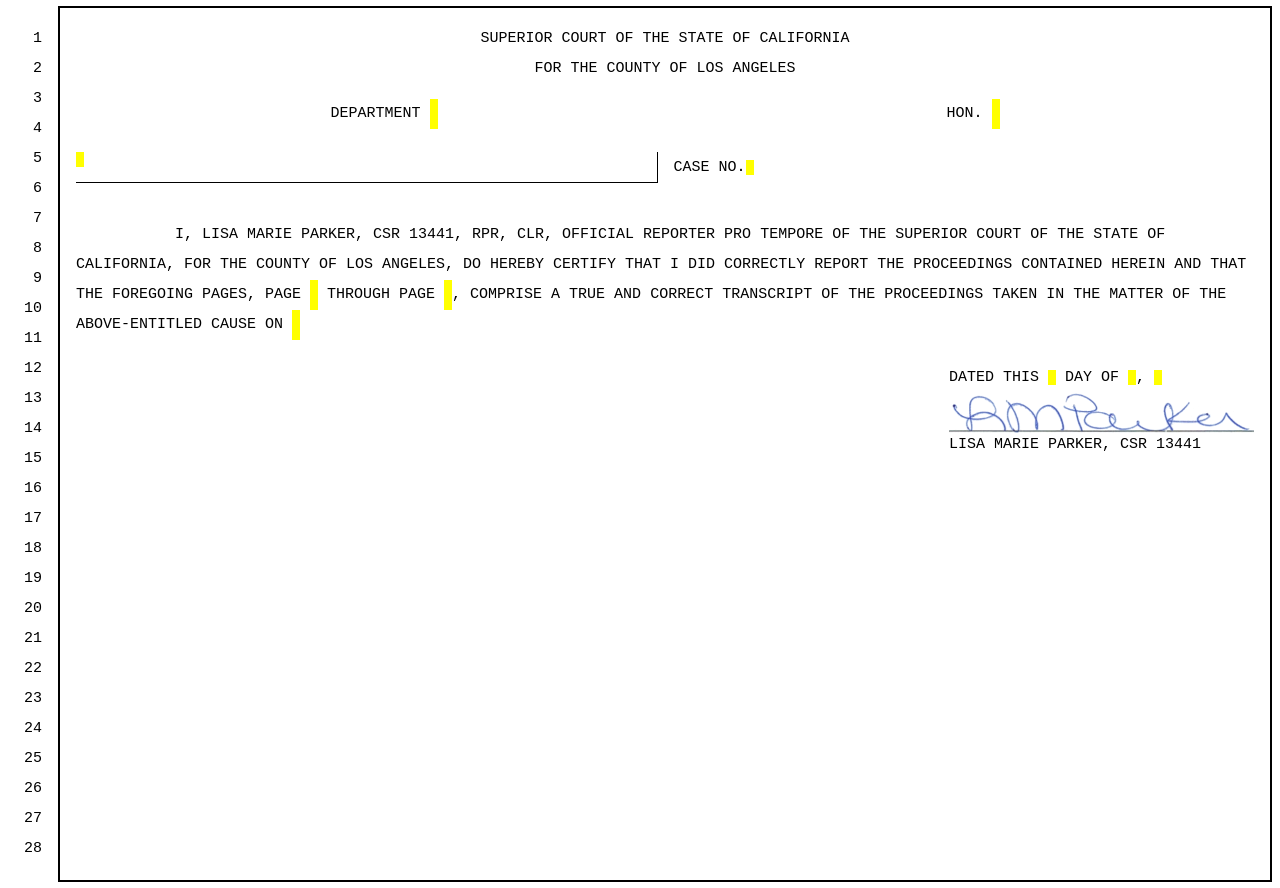
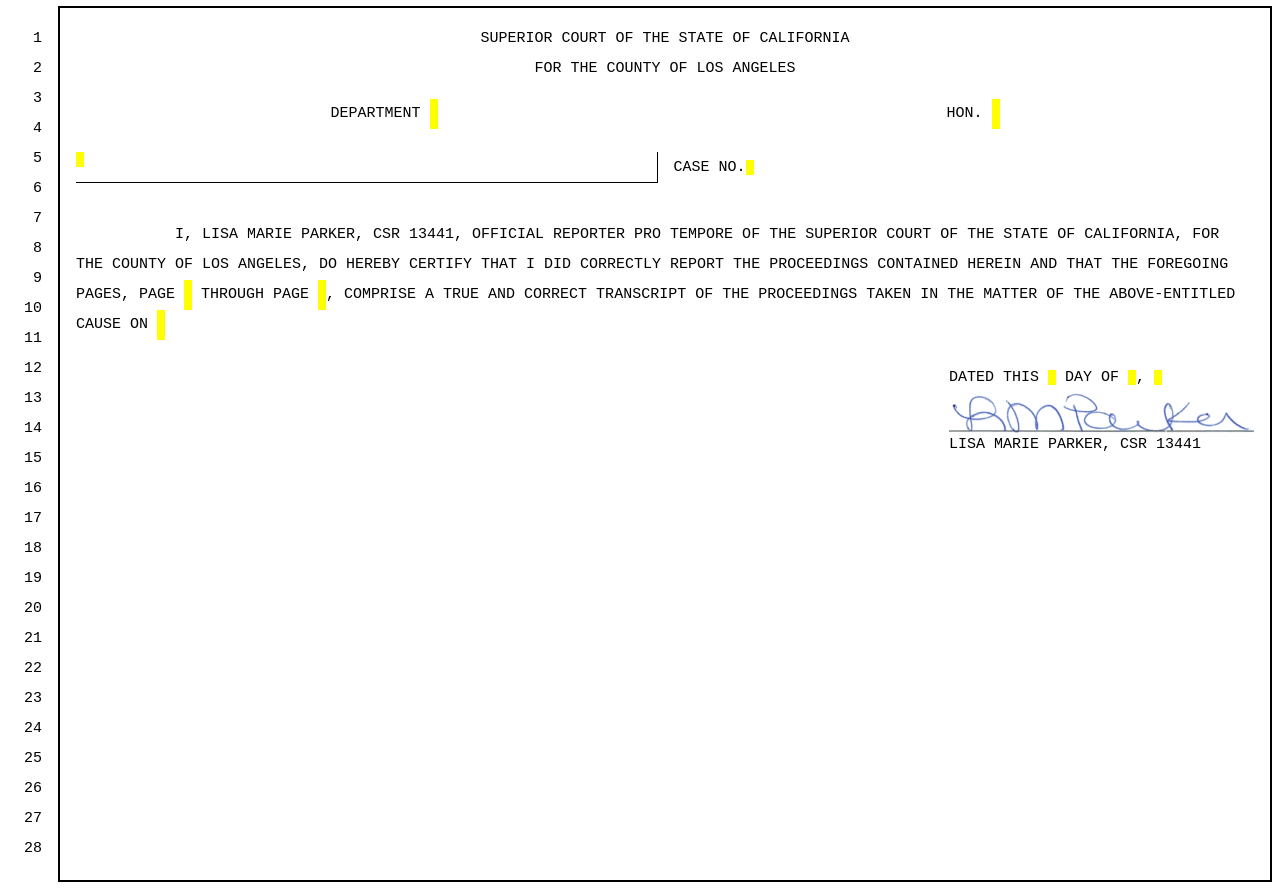
Before and after one commit to LMParker13441/Lisamarieparker.com, a Next.js app: page /cert in a window 1280 px wide. Built offline with nearby package versions, Linux system fonts and the light colour scheme.

Commit message:
additional changes found

```diff
--- a/components/Cert.tsx
+++ b/components/Cert.tsx
@@ -44,7 +44,7 @@ export const Cert = () => {
             <div style={{ lineHeight: 2.5 }} >&nbsp;</div>
             <div style={{ lineHeight: 2 }}>
                 &nbsp;&nbsp;&nbsp;&nbsp;&nbsp;&nbsp;&nbsp;&nbsp;&nbsp;&nbsp;
-                I, LISA MARIE PARKER, CSR 13441, RPR, CLR,
+                I, LISA MARIE PARKER, CSR 13441,
                 OFFICIAL REPORTER PRO TEMPORE OF THE SUPERIOR COURT OF
                 THE STATE OF CALIFORNIA, FOR THE COUNTY OF LOS ANGELES,
                 DO HEREBY CERTIFY THAT I DID CORRECTLY REPORT THE
--- a/components/Invoice.tsx
+++ b/components/Invoice.tsx
@@ -11,7 +11,7 @@ export const Invoice = () => {
         <div style={{ display: 'flex' }}>
             <div style={{ width: '100%' }}>
                 <div style={{ fontSize: 20, fontWeight: 'bold' }}>LMP Reporting, LLC</div>
-                <div>Lisa Marie Parker, RPR, CLR, California CSR No. 13441</div>
+                <div>Lisa Marie Parker, California CSR No. 13441</div>
                 <div>EIN: 83-3224285</div>
             </div>
             <div style={{ fontSize: 25, fontWeight: 'bold', textAlign: 'right' }}>INVOICE</div>
```
